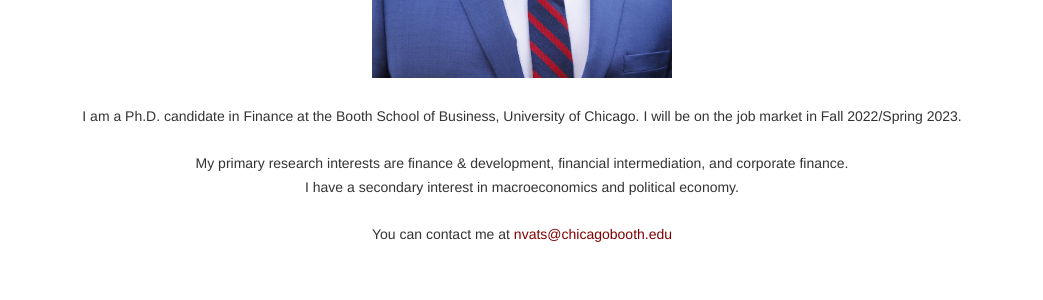
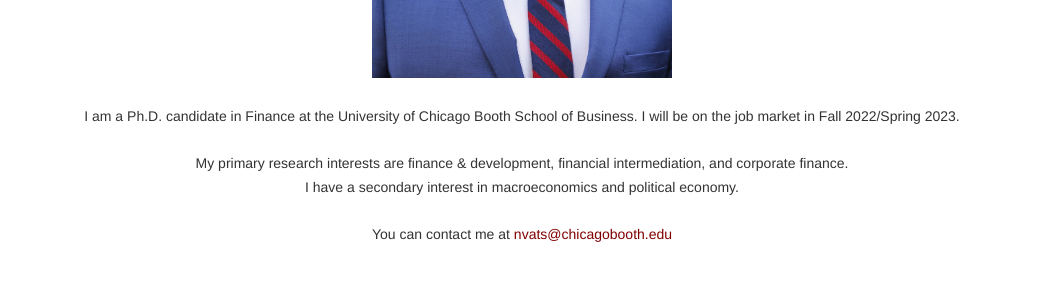
Before and after one commit to nishvats/nishvats.github.io, a Jekyll site: the page built from index.html, in a window 1280 px wide. Shown: the part 639-939 px from the top of the page, without its empty margins (118-1161 px from the left). Built offline with Jekyll 4.4.1, drawn with Linux system fonts in a browser that asks for light colours.

```diff
--- a/index.html
+++ b/index.html
@@ -3,7 +3,7 @@ layout: default
 ---
 {% seo %}
 <head> <title> Nishant Vats, PhD Candidate in Finance at Chicago Booth </title>
- <meta name="description" content="I am a Ph.D. candidate in Finance at the Booth School of Business, University of Chicago">
+ <meta name="description" content="I am a Ph.D. candidate in Finance at the University of Chicago Booth School of Business">
  <meta name="keywords" content="Nishant Vats, Vats PhD, Booth, Finance, Nishant Vats Finance, Nishant Vats Booth, Vats Booth, Nishant Booth, Nishant Finance PhD">
  </head>
 <center>
@@ -15,7 +15,7 @@ layout: default
 <br>
 <br>
 
-<p> I am a Ph.D. candidate in Finance at the Booth School of Business, University of Chicago. I will be on the job market in Fall 2022/Spring 2023. </p>
+<p> I am a Ph.D. candidate in Finance at the University of Chicago Booth School of Business. I will be on the job market in Fall 2022/Spring 2023. </p>
   <br>
 <p>My primary research interests are finance & development, financial intermediation, and corporate finance.</p>
 <p>I have a secondary interest in macroeconomics and political economy.</p>
```
